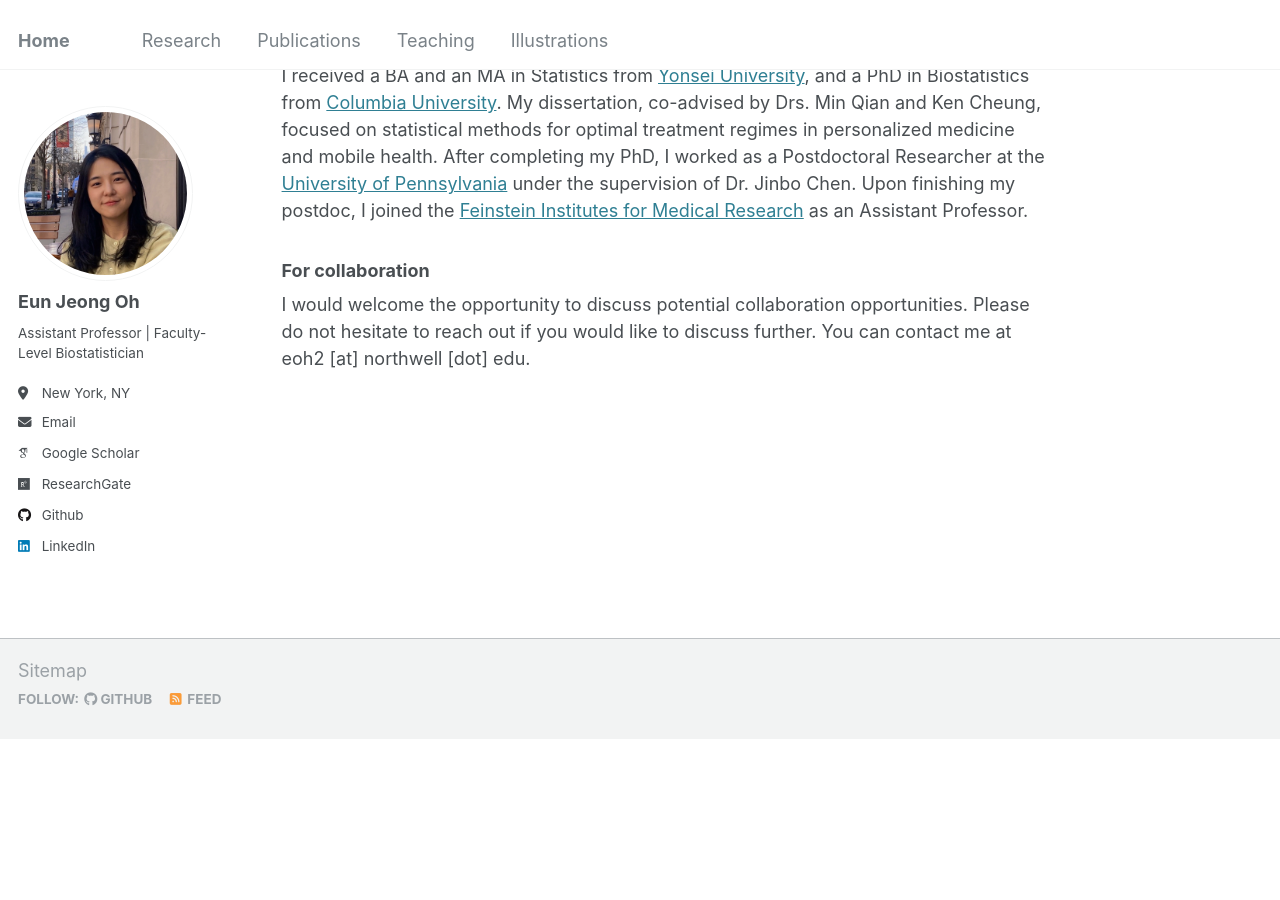
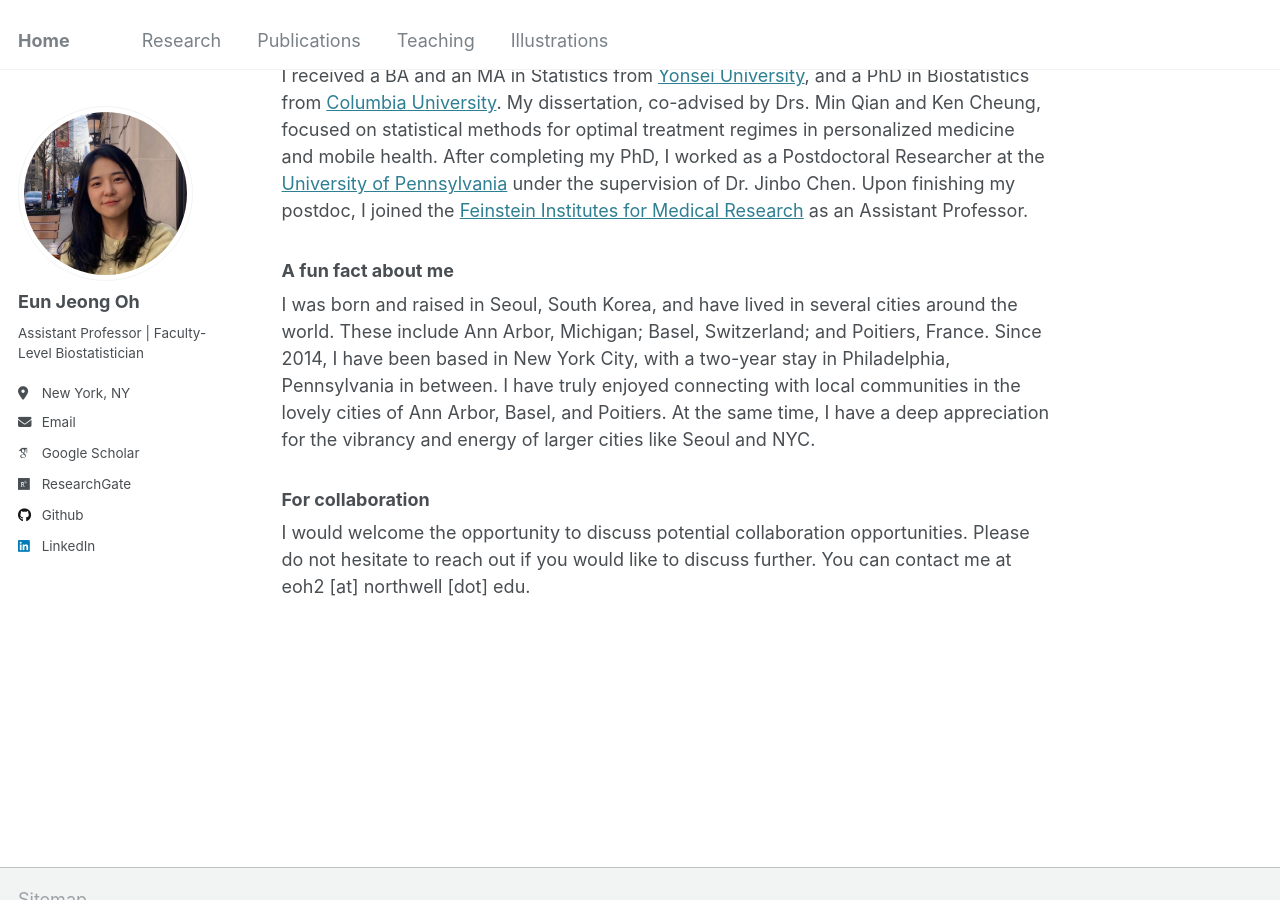
Before and after one commit to oheunj/oheunj.github.io, a Jekyll site: the page built from _pages/about.md, in a window 1280 px wide and 900 px high, scrolled down 657 px. Built offline with Jekyll 4.4.1, drawn with Linux system fonts in a browser that asks for light colours; some web fonts are replaced; before the commit the page ends 1396 px from its top, so only the background shows below that.

Commit message:
Update about.md

```diff
--- a/_pages/about.md
+++ b/_pages/about.md
@@ -18,5 +18,8 @@ Regarding collaborative efforts, I have worked with researchers across various f
 ## About
 I received a BA and an MA in Statistics from [Yonsei University](https://www.yonsei.ac.kr/en_sc/index.jsp), and a PhD in Biostatistics from [Columbia University](https://www.columbia.edu/). My dissertation, co-advised by Drs. Min Qian and Ken Cheung, focused on statistical methods for optimal treatment regimes in personalized medicine and mobile health. After completing my PhD, I worked as a Postdoctoral Researcher at the [University of Pennsylvania](https://www.upenn.edu/) under the supervision of Dr. Jinbo Chen. Upon finishing my postdoc, I joined the [Feinstein Institutes for Medical Research](https://feinstein.northwell.edu/) as an Assistant Professor.
 
+### A fun fact about me
+I was born and raised in Seoul, South Korea, and have lived in several cities around the world. These include Ann Arbor, Michigan; Basel, Switzerland; and Poitiers, France. Since 2014, I have been based in New York City, with a two-year stay in Philadelphia, Pennsylvania in between. I have truly enjoyed connecting with local communities in the lovely cities of Ann Arbor, Basel, and Poitiers. At the same time, I have a deep appreciation for the vibrancy and energy of larger cities like Seoul and NYC.
+
 ### For collaboration
 I would welcome the opportunity to discuss potential collaboration opportunities. Please do not hesitate to reach out if you would like to discuss further. You can contact me at eoh2 [at] northwell [dot] edu.
```
